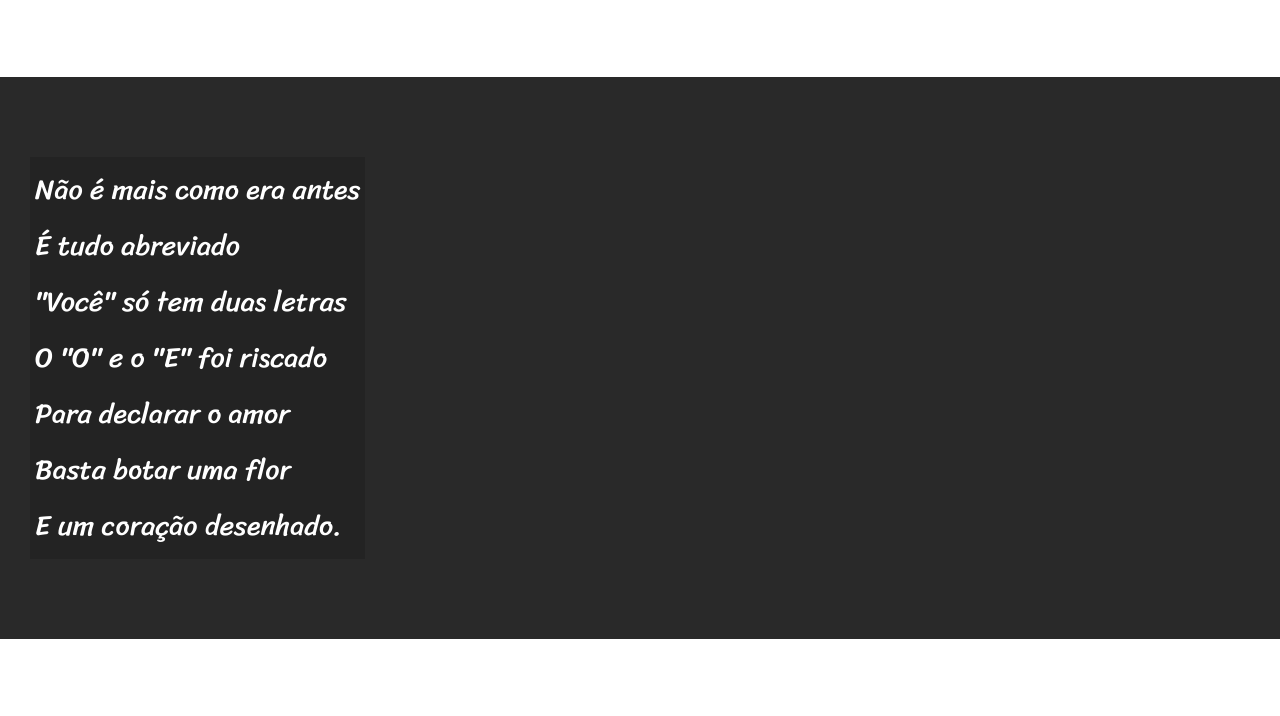
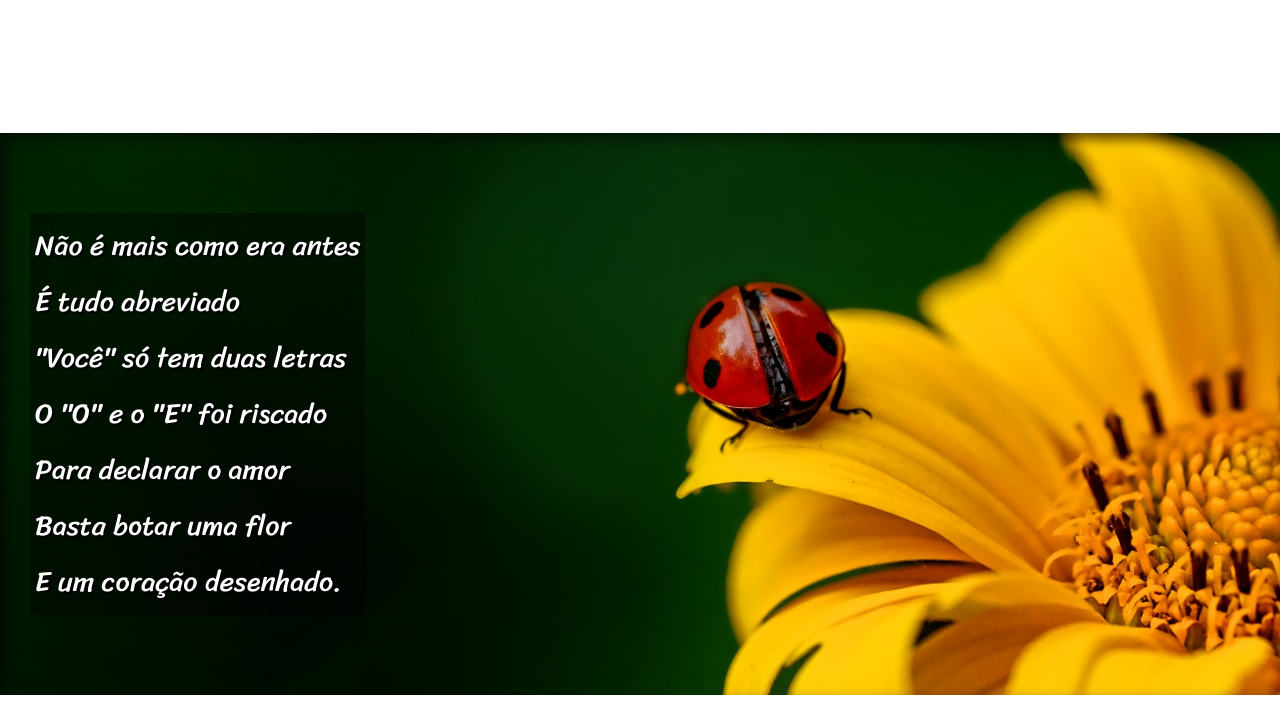
Before and after one commit to PedroLobato12/ed022, a plain HTML site: page d012/index.html in a window 1280 px wide. Shown: the part 682-1398 px from the top of the page. Drawn offline with Linux system fonts and the light colour scheme.

Commit message:
Nova Atualização

```diff
--- a/d012/estilo/style.css
+++ b/d012/estilo/style.css
@@ -59,6 +59,10 @@ section {
     font-size: 3.5vh;
 }
 
+section > p {
+    padding-bottom: 2em;
+}
+
 section.normal {
     background-color: white;
     color: black;
@@ -67,12 +71,26 @@ section.normal {
 section.imagem {
     background-color: rgb(41, 41, 41);
     color: white;
+    box-shadow: inset 6px 6px 13px rgba(0, 0, 0, 0.514);
+    background-size: cover;
+    background-attachment: fixed;
 }
 
 section.imagem > p {
     display: inline-block;
     padding: 5px;
-    background-color: rgba(0, 0, 0, 0.14);
+    background-color: rgba(0, 0, 0, 0.377);
+    text-shadow: 2px 2px 0px black;
+}
+
+section#img01 {
+    background-image: url('../imagens/background001.jpg');
+    background-position: right center;
+
+}
+
+section#img02 {
+    background-image: url('../imagens/background002.jpg');
 }
 
 footer {
--- a/d012/index.html
+++ b/d012/index.html
@@ -27,7 +27,7 @@
         </p>
     </section>
 
-    <section class="imagem">
+    <section class="imagem" id="img01">
         <p>
             Não é mais como era antes <br>
             É tudo abreviado <br>
@@ -63,7 +63,7 @@
 
     </section>
 
-    <section class="imagem">
+    <section class="imagem" id="img02">
         <p>
             Tenho saudade das cartas <br>
             Escritas com a própria mão <br>
@@ -98,7 +98,8 @@
     </section>
 
     <footer>
-        <p>Site criado por <a href="https://gustavoguanabara.github.io" target="_blank">Gustavo Guanabara</a> para o <a href="https://www.cursoemvideo.com" target="_blank">CursoemVideo</a></p>
+        <p>Site criado por <a href="https://gustavoguanabara.github.io" target="_blank">Gustavo Guanabara</a> para o <a href="https://www.cursoemvideo.com" target="_blank">CursoemVideo</a></p><br>
+        <p>Aluno: Pedro Lobato</p>
     </footer>
 </body>
 </html>
```
